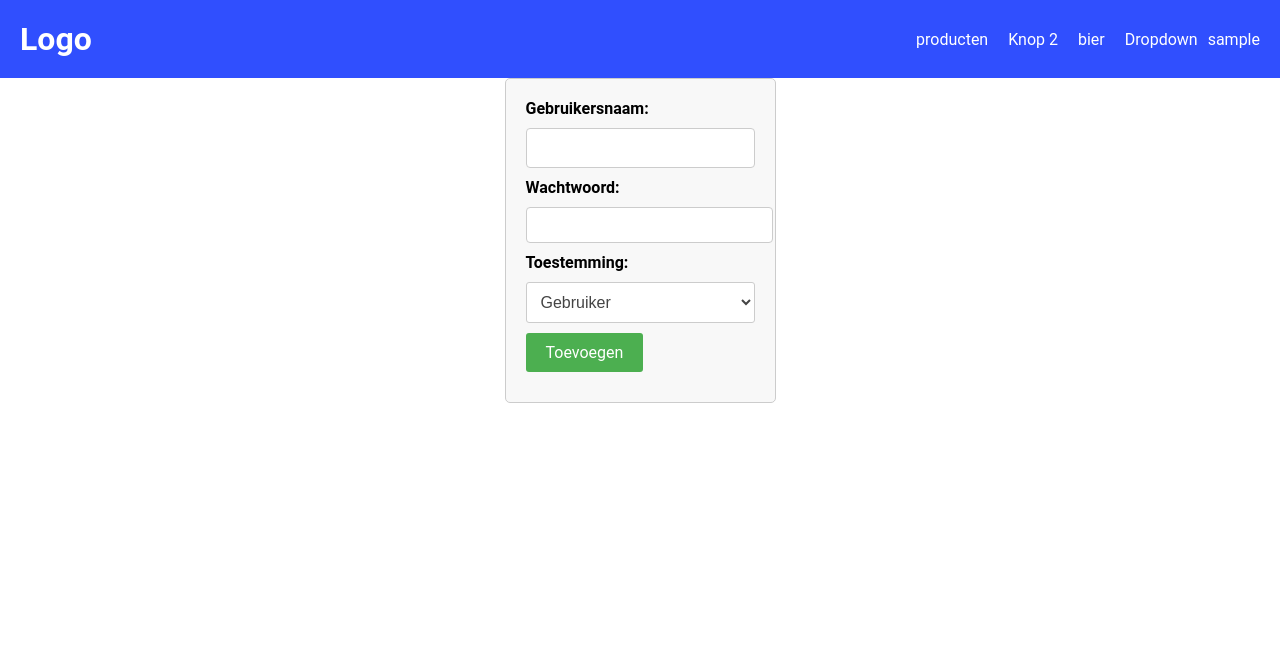
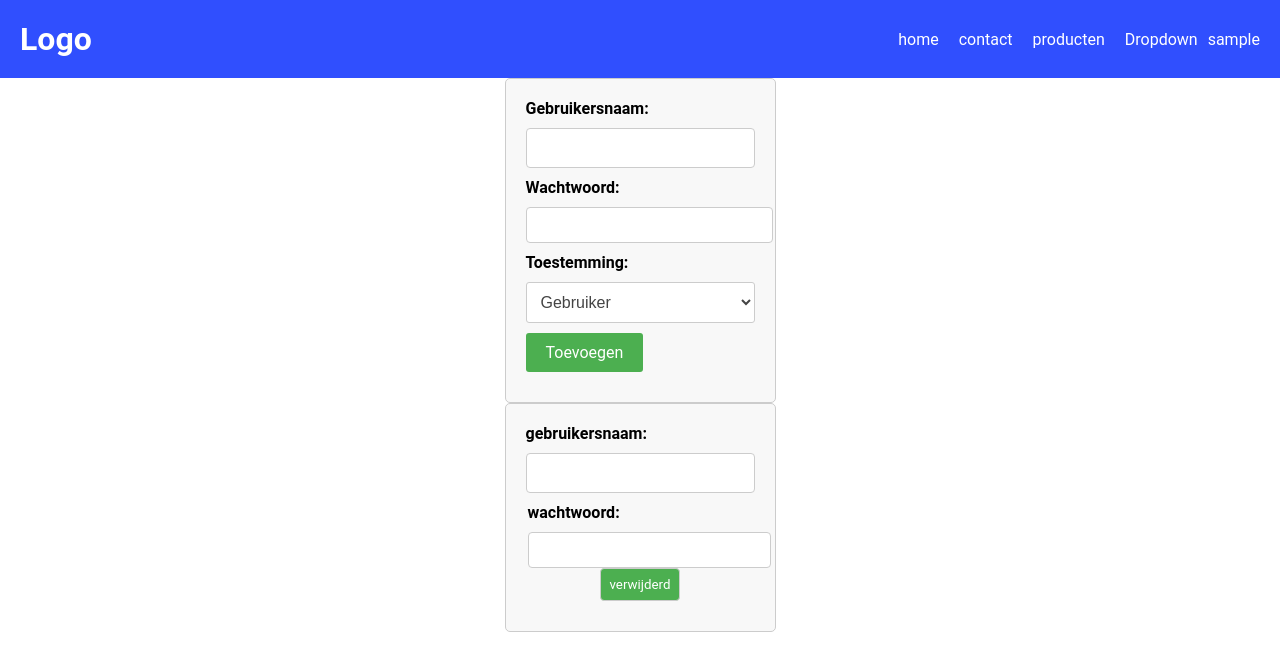
Before and after one commit to sjouker01/ala-pirode-3, a PHP site: page /admincheck.php in a window 1280 px wide. Shown: the top 671 px of the page. Run offline with PHP 8.4, Linux system fonts and the light colour scheme; the visitor is signed in with stand-in values (Sample User, id 1).

Commit message:
sjouk is klaar

```diff
--- a/admincheck.php
+++ b/admincheck.php
@@ -8,13 +8,13 @@
     <link rel="stylesheet" type="text/css" href="./css/style.css">
 </head>
 <body>
-    <?php include("php-add-ons\header.php");
+    <?php require_once("php-add-ons\header.php");
 
 
-    include("php-add-ons\conect.php");
+      require_once('php-add-ons\conect.php');
 
 // Gebruiker toevoegen
-
+try{
 if (isset($_POST['add'])) {
   $gebruikersnaam1 = mysqli_real_escape_string($conn, $_POST['gebruikersnaam']);
   $wachtwoord1 = $_POST['wachtwoord'];
@@ -22,6 +22,31 @@ if (isset($_POST['add'])) {
 
   mysqli_query($conn, " INSERT INTO gebruikers (username, password, permission) VALUES ('$gebruikersnaam1', '$wachtwoord1', '$toestemming1')");
 }
+if ($conn->connect_error) {
+  die("Connectie mislukt: " . $conn->connect_error);
+}
+} catch(mysqli_sql_exception $e) {
+  if ($e->getCode() == 1062) {
+
+}
+}
+
+
+if (isset($_POST['ver'])) {
+  $gebruikersnaam1 = mysqli_real_escape_string($conn, $_POST['gebruikersnaam1']);
+  $wachtwoord1 = mysqli_real_escape_string($conn, $_POST['wachtwoord1']);
+
+  mysqli_query($conn, "DELETE FROM gebruikers WHERE username = '$gebruikersnaam1' AND password = '$wachtwoord1'");
+
+  if (mysqli_affected_rows($conn) > 0) {
+    echo "succses  " . mysqli_affected_rows($conn);
+  } else {
+    echo "Fout bij het verwijderen van de gebruiker: " . mysqli_error($conn);
+  }
+}
+
+
+
 
 // Gebruikers weergeven
 
@@ -48,6 +73,23 @@ if (isset($_POST['add'])) {
     <button class="btn-toevoegen" type="submit" name="add">Toevoegen</button>
   </div>
 </form>
+<form method="POST" action="" >
+<article class="form-group">
+  <label for="gebruikersnaam1">gebruikersnaam:</label>
+  <input type="text"  name="gebruikersnaam1">
+</article>
+<article class="from-group">
+  <label for="wachtwoord1">wachtwoord:</label>
+  <input type="password" name="wachtwoord1">
+</article>
+<article class="form-group">
+  <button class="btn-toevoegen1" type="submit" name="ver">verwijderd</button>
+</article>
+
+
+
+
+</form>
 
 
 <?php
@@ -70,5 +112,6 @@ if(!isset($_SESSION)) {
 
     ?>
 
+
 </body>
 </html>
--- a/php-add-ons/header.php
+++ b/php-add-ons/header.php
@@ -4,18 +4,18 @@
   <div class="logo">Logo</div>
   <nav>
     <ul>
-      <li><a href="producten.php">producten</a></li>
-      <li><a href="#">Knop 2</a></li>
+      <li><a href="index.php">home</a></li>
+      <li><a href="contact-action.php">contact</a></li>
       <li>
 
-<a href="">bier</a></li>
+<a href="producten.php">producten</a></li>
       <li class="dropdown">
         <a href="#">Dropdown</a>
 
         <ul>
-          <li><a href="#">Item 1</a></li>
-          <li><a href="#">Item 2</a></li>
-          <li><a href="#">Item 3</a></li>
+          <li><a href="index.php">home</a></li>
+          <li><a href="producten.php">producten</a></li>
+          <li><a href="contact-pagina.php">contact</a></li>
           <li><a href="php-add-ons\inloggen.php" id="dropdown-inloggen">Inloggen</a></li>
         </ul>
       </li>
```
